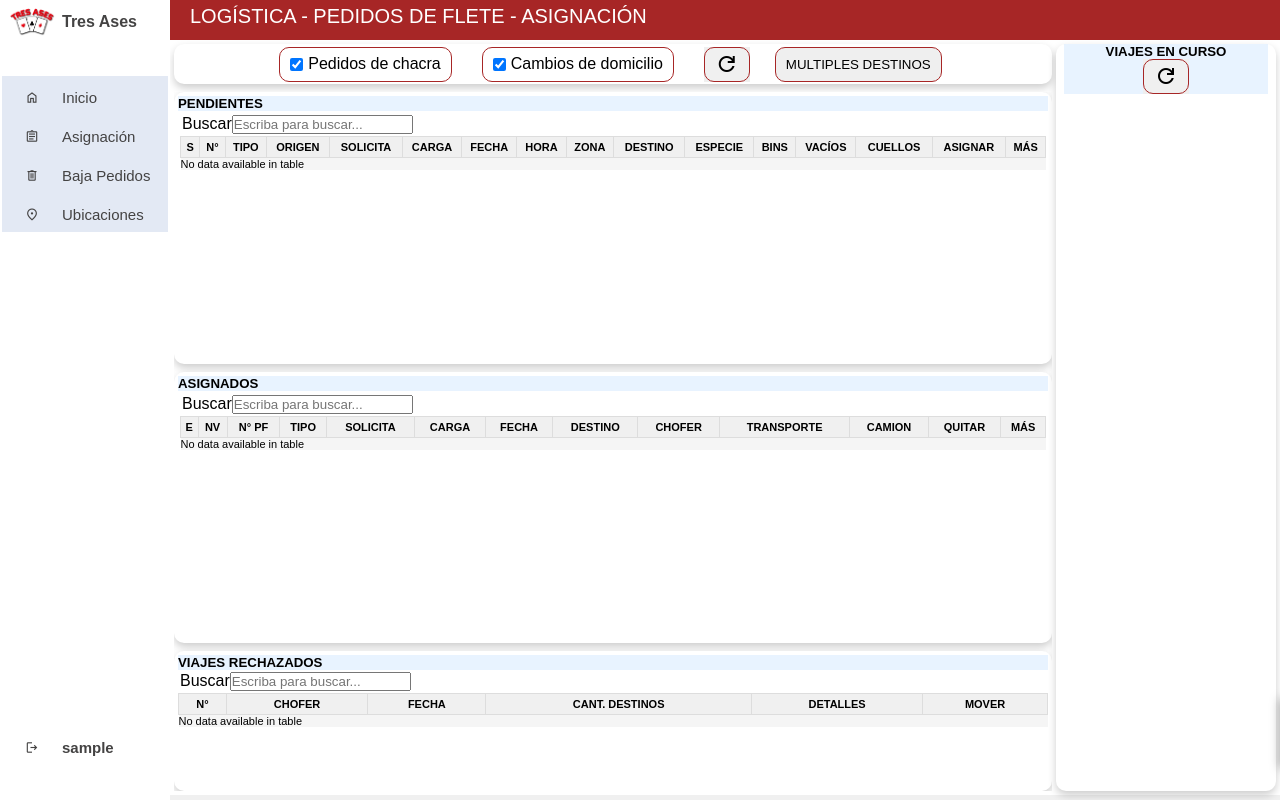
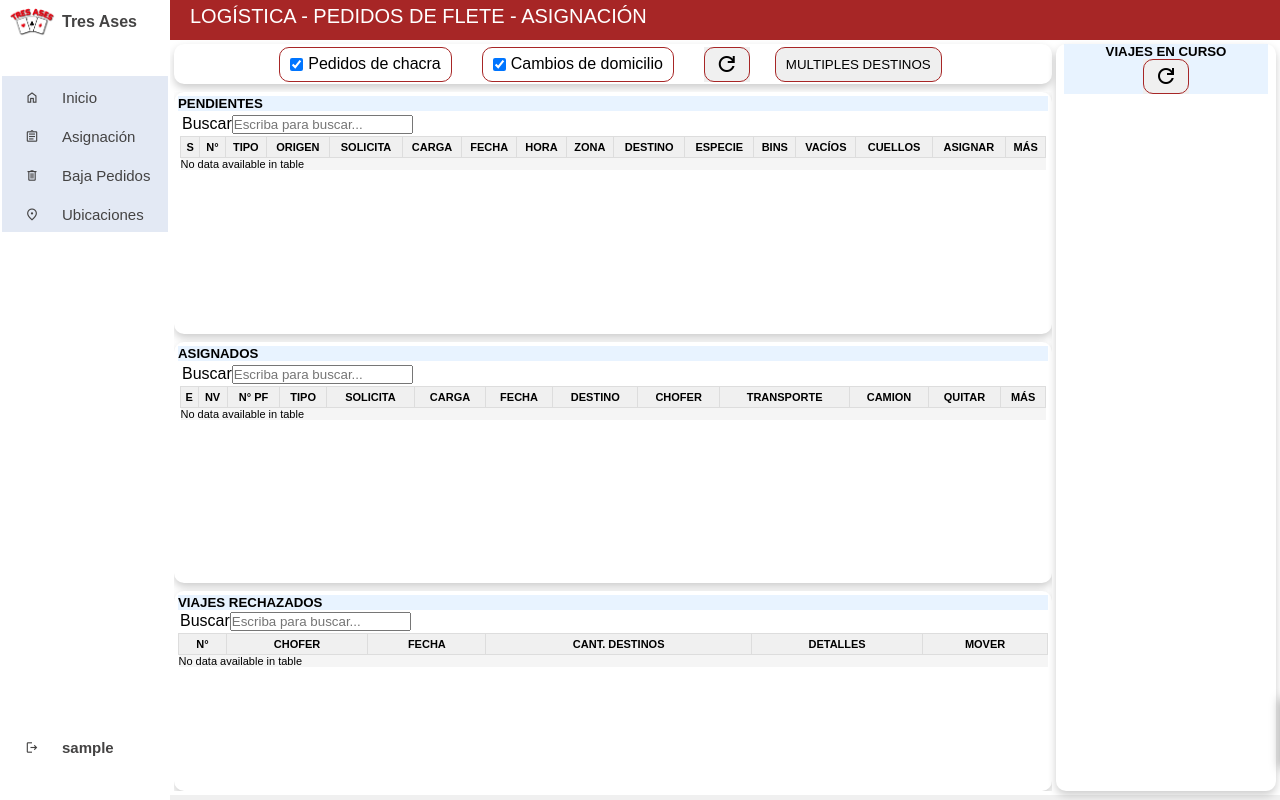
Before and after one commit to Proneutronxs/S3A, a Django app: page /logistica/pedidos-flete/asignacion/ in a window 1280 px wide. Run offline with Django 3.2, Linux system fonts and the light colour scheme; the visitor is signed in with stand-in values (Sample User, id 1); data that the repository does not hold is empty; parts of the project's set-up code (start-up, migrations or seed data) failed here and were passed over; some libraries are stand-ins or nearby versions.

Commit message:
logistica

```diff
--- a/Applications/Logistica/templates/Logistica/PedidosFlete/verPedidos.html
+++ b/Applications/Logistica/templates/Logistica/PedidosFlete/verPedidos.html
@@ -32,7 +32,7 @@
                 </div>
             </div>
         </div>
-        <div class="pfs-contenedor-completo" style="overflow-y: auto;">
+        <div class="pfs-contenedor-completo">
             <div class="pfs-rectangulo-verde">
                 <div class="pfa-titulo-fondo">
                     <h5>PENDIENTES</h5>
--- a/static/TresAses/css/style.css
+++ b/static/TresAses/css/style.css
@@ -1915,7 +1915,8 @@ input[type="checkbox"].input-checkbox {
 
 .pfs-rectangulo-verde-rechazados {
   flex: 0.5;
-  max-height: 180px;
+  max-height: 280px;
+  min-height: 200px;
   border-radius: 10px;
   background-color: #ffffff;
   box-shadow: 0 2px 4px rgba(0, 0, 0, 0.1);
@@ -2040,11 +2041,13 @@ input[type="checkbox"].input-checkbox {
 }
 
 .pfs-contenedor-completo {
-  /* height: 100vh; */
+  height: 100vh;
+  max-height: 100vh;
   display: flex;
   gap: 8px;
   flex-direction: column;
   flex: 1;
+  overflow-y: auto;
 }
 
 .pfa-tabla thead {
```
